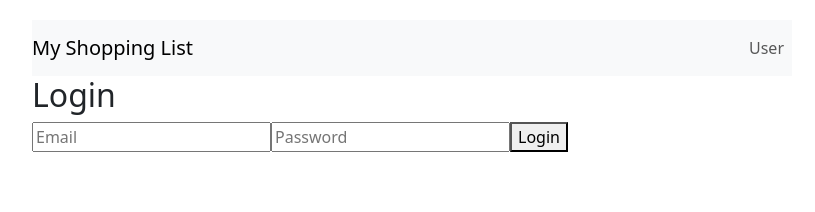
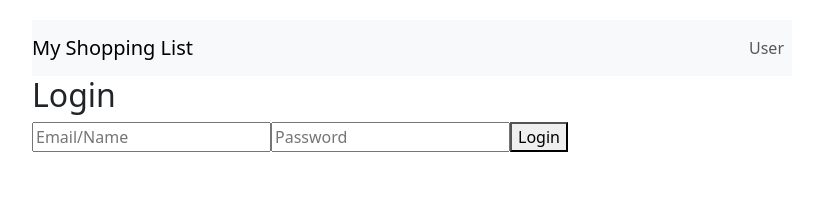
Before and after one commit to SantanaDiogoDev/shopping-list-fe, a React (Create React App) app: page /login in a window 1280 px wide. Shown: the top 212 px of the page, without its empty margins (228-1043 px from the left). Built offline with nearby package versions, Linux system fonts and the light colour scheme.

Commit message:
just fixing variables to auth

```diff
--- a/src/Login.js
+++ b/src/Login.js
@@ -5,14 +5,14 @@ import Cookies from 'js-cookie';
 import { API_BASE_URL } from './config';
 
 const Login = ({ onLogin }) => {
-  const [email, setEmail] = useState('');
+  const [emailOrName, setEmailOrName] = useState('');
   const [password, setPassword] = useState('');
   const [error, setError] = useState(null);
 
   const handleSubmit = async (e) => {
     e.preventDefault();
     try {
-      const response = await axios.post(`${API_BASE_URL}/login`, { email, password });
+      const response = await axios.post(`${API_BASE_URL}/login`, { emailOrName, password });
       const { token, userId } = response.data;
 
       Cookies.set('token', token);
@@ -28,7 +28,7 @@ const Login = ({ onLogin }) => {
     <form onSubmit={handleSubmit}>
       <h2>Login</h2>
       {error && <p style={{ color: 'red' }}>{error}</p>}
-      <input type="email" value={email} onChange={(e) => setEmail(e.target.value)} placeholder="Email" required />
+      <input type="text" value={emailOrName} onChange={(e) => setEmailOrName(e.target.value)} placeholder="Email/Name" required />
       <input type="password" value={password} onChange={(e) => setPassword(e.target.value)} placeholder="Password" required />
       <button type="submit">Login</button>
     </form>
```
